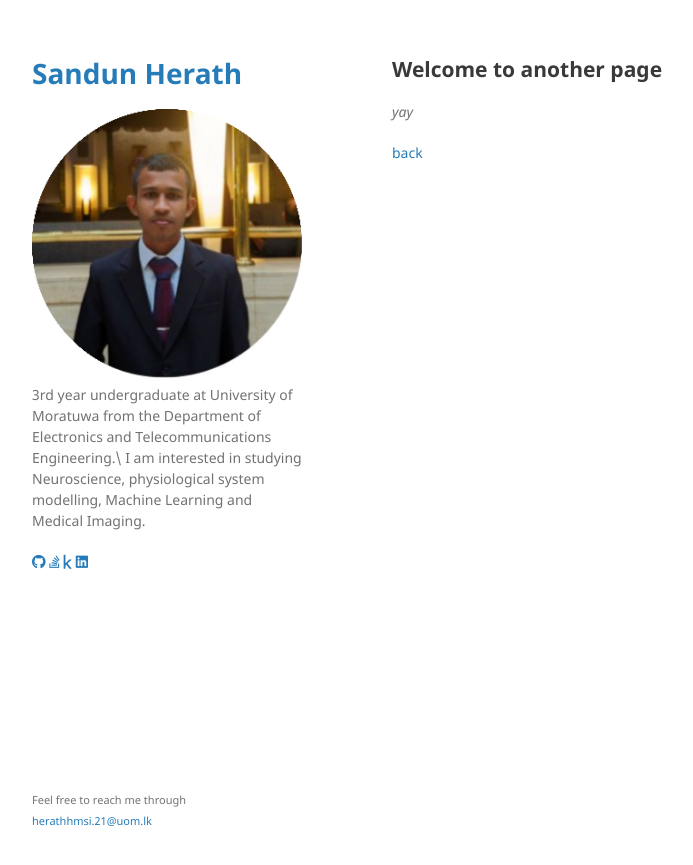
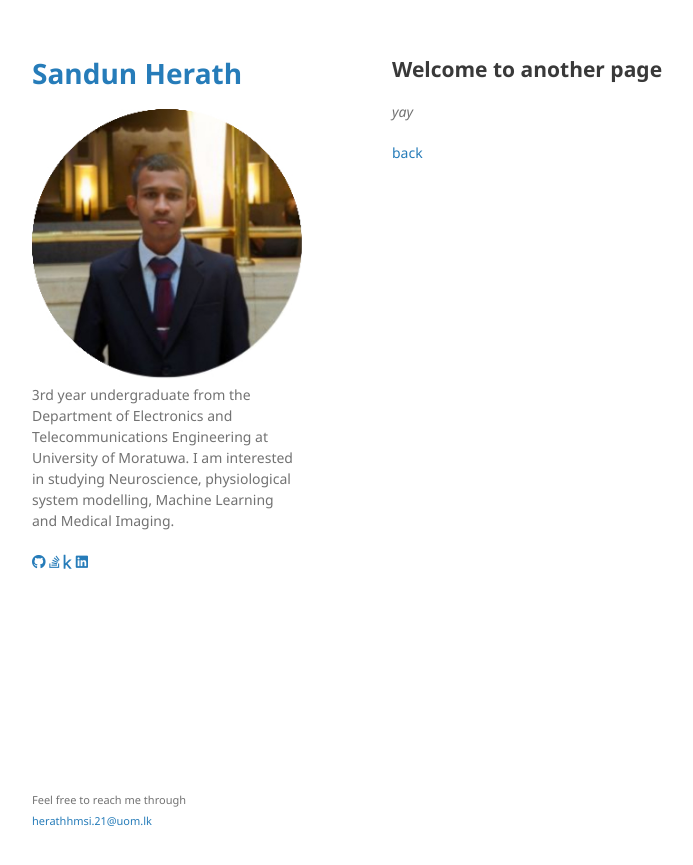
Before and after one commit to sandun21/sandun21.github.io, a Jekyll site: the page built from another-page.md, in a window 1280 px wide. Shown: the top 865 px of the page, without its empty margins (178-871 px from the left). Built offline with Jekyll 4.4.1, drawn with Linux system fonts in a browser that asks for light colours; our own code applies the rules of GitHub Pages for plain Markdown files.

```diff
--- a/_config.yml
+++ b/_config.yml
@@ -1,6 +1,6 @@
 title: Sandun Herath
 logo: /assets/logo.jpg
-description: 3rd year undergraduate at University of Moratuwa from the Department of Electronics and Telecommunications Engineering.\ I am interested in studying Neuroscience, physiological system modelling, Machine Learning and Medical Imaging.
+description: 3rd year undergraduate from the Department of Electronics and Telecommunications Engineering at University of Moratuwa. I am interested in studying Neuroscience, physiological system modelling, Machine Learning and Medical Imaging.
 show_downloads: false
 google_analytics:
 theme: jekyll-theme-minimal
```
